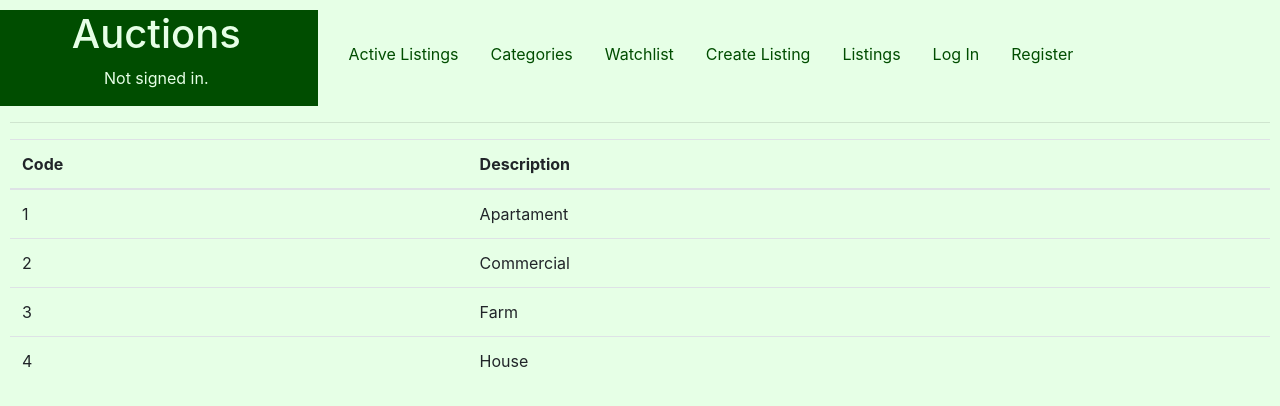
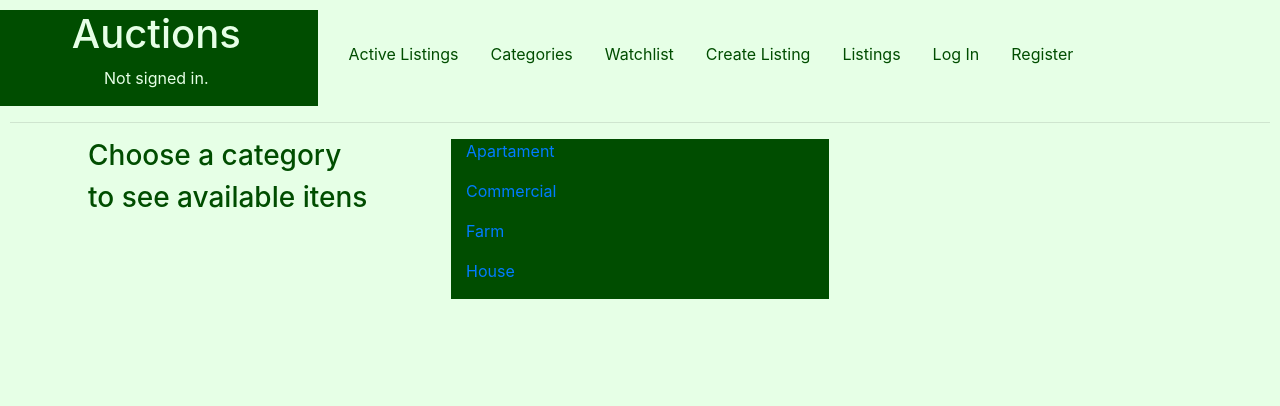
Before and after one commit to gracebcorrea/Project2---Commerce, a Django app: page /Categories in a window 1280 px wide. Shown: the top 406 px of the page. Run offline with Django 3.2, Linux system fonts and the light colour scheme; data comes from the database, SQL or seed files in the repository; some libraries are stand-ins or nearby versions.

Commit message:
Update Categories.html

```diff
--- a/commerce/auctions/templates/auctions/Categories.html
+++ b/commerce/auctions/templates/auctions/Categories.html
@@ -13,39 +13,35 @@
 
 
 <div class="form-group">
-  	<form  >
-        {% csrf_token %}
-        {% if Categories|length > 0 %}
-	         	<div class="form-group">
-		          	<table class="table">
-			            	<thead>
-				      	    <tr>
-					        	<th scope="col">Code </th>
-      		          <th scope="col">Description </th>
-						        </tr>
-				        </thead>
-
-				        {% for Category in Categories %}
-				            <tr>
-					          	<td>{{ Category.Ccode }}</td>
-						          <td>{{ Category.Cdescription }}</td>
-				            </tr>
-				        {% endfor %}
-			         </table>
-            </div>
+      {% if Categories|length > 0 %}
+	        <div class="container" style="width:90%">
+		          <div class="row" width="1000px;">
+                  <div class="col-lg-4">
+                      <h3>Choose a category</h3>
+                      <h3>to see available itens</h3>
+                  </div>
+                <div class="col-lg-4" style="background-color:#004d00;color:#e6ffe6 ;">
+                    {% csrf_token %}
+					          {% for Category in Categories %}
+				                <p><a href="{% url 'CategoryShow' Category.Cdescription  %}"  method="post">
+                                         {{ Category.Cdescription }}
+                        </a> </p>
+				            {% endfor %}
+                  </div>
+                  <div class="col-lg-4">
+                  </div>
+			        </div
+          </div>
 
         {% else %}
 	         	<div class="form-group">
 		          	<output><h1>No matches found</h1></output>
 	        	</div>
-	{% endif %}
-	</form>
+	      {% endif %}
+
 </div>
 
 
 
 
-
-
-
 {% endblock %}
```
